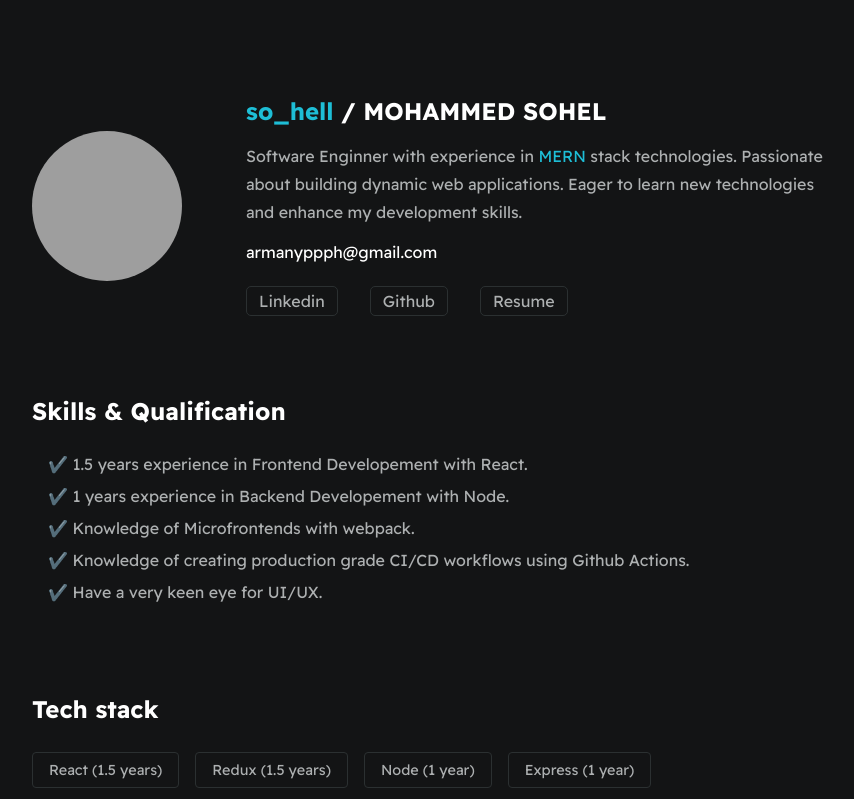
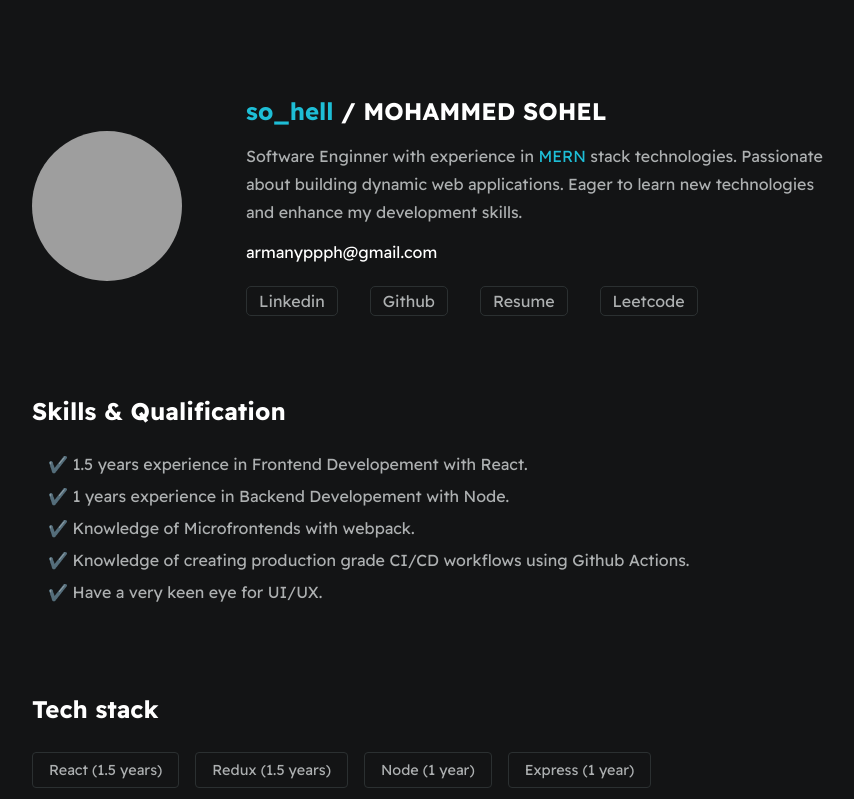
Before and after one commit to noobCode-69/Portfolio, a React (Vite) app: page / in a window 1280 px wide. Shown: the top 799 px of the page, without its empty margins (208-1062 px from the left). Built offline with nearby package versions, Linux system fonts and the light colour scheme; grey boxes are pictures that could not be loaded.

Commit message:
added leetcode link

```diff
--- a/src/components/Home/Home.config.js
+++ b/src/components/Home/Home.config.js
@@ -10,6 +10,10 @@ export const socialLinks = [
   {
     text: "Resume",
     href: "https://drive.google.com/file/d/1kPi8skXxP0FfYM9q6md74xitn7RxcHCV/view?usp=sharing",
+  },
+  {
+    text: "Leetcode",
+    href: "https://leetcode.com/so_hell",
   },
 ];
 
```
